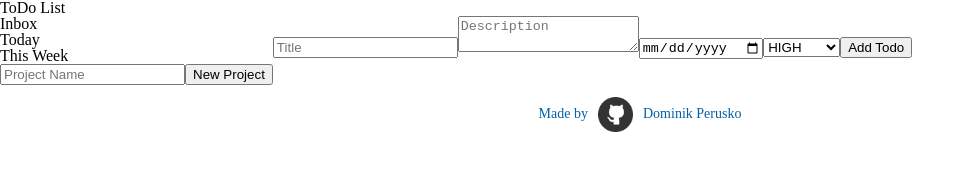
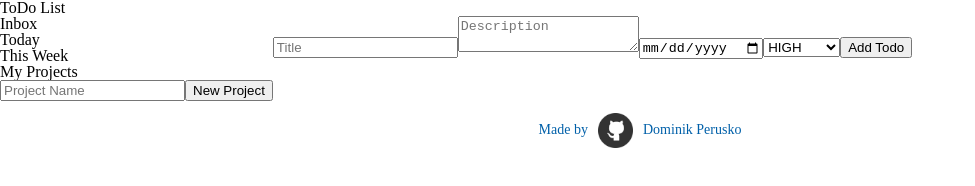
Before and after one commit to perugi/odin-todo-list, a website built with webpack: page src/index.html in a window 1280 px wide. Shown: the whole page, without its empty margins (0-975 px from the left). Built offline with nearby package versions, Linux system fonts and the light colour scheme.

Commit message:
Move location of the new project button

```diff
--- a/src/index.html
+++ b/src/index.html
@@ -18,11 +18,14 @@
                     <li id="this-week">This Week</li>
                 </ul>
             </div>
+            <div id="my-projects">
+                <div>My Projects</div>
+                <div id="new-project"></div>
+            </div>
             <div id="user-projects">
                 <ul>
                 </ul>
             </div>
-            <div id="new-project"></div>
         </div>
         <div id="todo-panel">
             <div id="todo-list">
```
